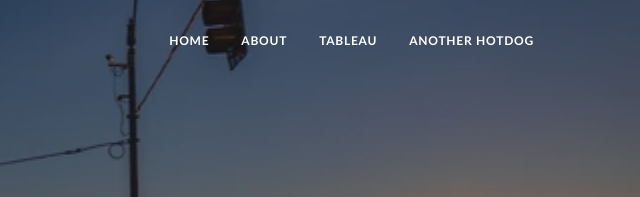
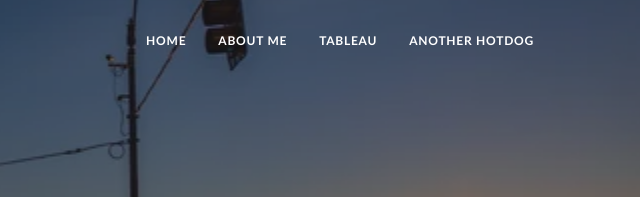
Before and after one commit to 9corn9/IS201, a plain HTML site: page html/about.html in a window 1280 px wide. Shown: the top 197 px of the page, 612-1252 px from the left. Drawn offline with nearby package versions, Linux system fonts and the light colour scheme; files whose address does not match are found by name.

Commit message:
Add files via upload

```diff
--- a/html/about.html
+++ b/html/about.html
@@ -30,7 +30,7 @@
                 <div class="collapse navbar-collapse" id="navbarResponsive">
                     <ul class="navbar-nav ms-auto py-4 py-lg-0">
                         <li class="nav-item"><a class="nav-link px-lg-3 py-3 py-lg-4" href="../index.html">Home</a></li>
-                        <li class="nav-item"><a class="nav-link px-lg-3 py-3 py-lg-4" href="about.html">About</a></li>
+                        <li class="nav-item"><a class="nav-link px-lg-3 py-3 py-lg-4" href="about.html">About Me</a></li>
                         <li class="nav-item"><a class="nav-link px-lg-3 py-3 py-lg-4" href="tableau.html">Tableau</a></li>
                         <li class="nav-item"><a class="nav-link px-lg-3 py-3 py-lg-4" href="https://pictureofahotdog.com/" target="_blank">Another Hotdog</a></li>
                     </ul>
```
